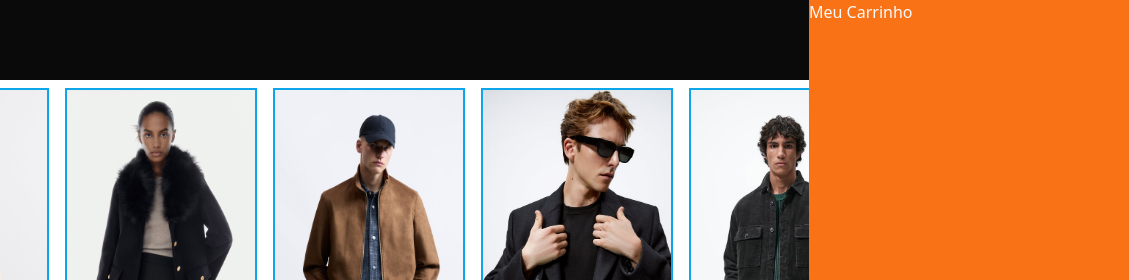
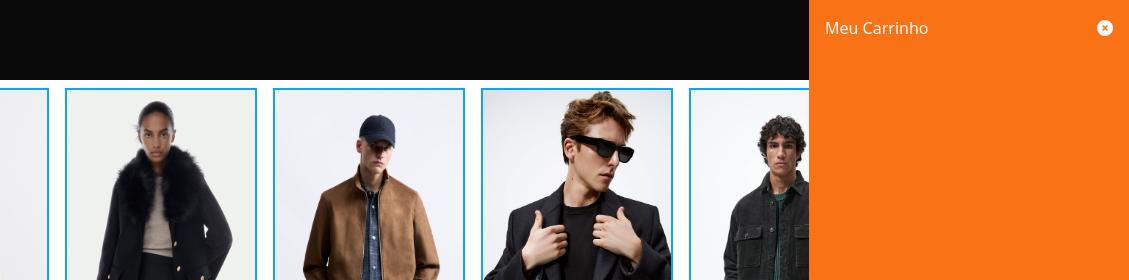
Before and after one commit to HunterLowBit/ecom_hashtag, a website built with Vite: page index.html in a window 1280 px wide. Shown: the top 280 px of the page, 151-1280 px from the left. Built offline with nearby package versions, Linux system fonts and the light colour scheme.

Commit message:
Update index.html

```diff
--- a/index.html
+++ b/index.html
@@ -13,9 +13,11 @@
 
 <body>
   <section id="carrinho" class="fixed top-0 right-0 bg-orange-500 text-gray-50 h-screen w-[320px]">
-    <div id="cabecalho-carrinho">
+    <div id="cabecalho-carrinho" class="flex m-4 justify-between">
       <p>Meu Carrinho</p>
+      <button id="fechar-carrinho"><i class="fa-solid fa-circle-xmark"></i></button>
     </div>
+
   </section>
 
   <header class="flex bg-neutral-950	p-2 justify-between">
```
